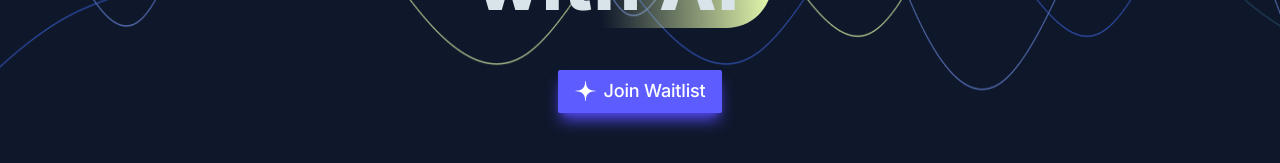
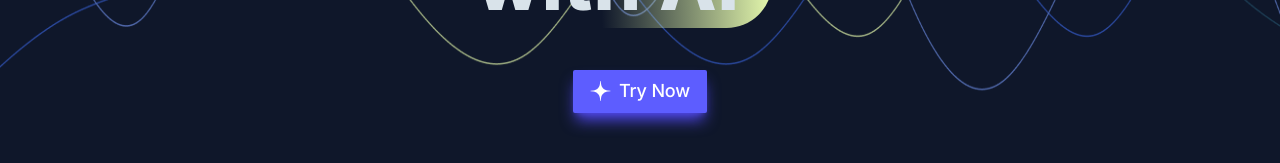
Before and after one commit to upft/upft-web, a Next.js app: page /datainceptor in a window 1280 px wide. Shown: the part 485-648 px from the top of the page. Built offline with nearby package versions, Linux system fonts and the light colour scheme; a web font is replaced by a local one.

Commit message:
try now text

```diff
--- a/components/home/sections/home-hero.tsx
+++ b/components/home/sections/home-hero.tsx
@@ -40,7 +40,7 @@ export default function HomeHero({
                     fill="white"
                   />
                 </svg>
-                Join Waitlist
+                Try Now
               </button>
             </div>
           </div>
--- a/components/misc/join-beta-popup.tsx
+++ b/components/misc/join-beta-popup.tsx
@@ -30,7 +30,7 @@ export default function JoinBetaPopup({ onHide }: { onHide: Function }) {
           >
             <div className="flex items-start justify-between p-5 border-b border-solid border-slate-200 rounded-t">
               <h3 className="text-3xl font-semibold text-white">
-                Join Waitlist!
+                Try Now!
               </h3>
               <button
                 className="p-1 ml-auto bg-transparent border-0 text-white float-right text-3xl leading-none font-semibold outline-none focus:outline-none"
--- a/components/ui/ai-management.tsx
+++ b/components/ui/ai-management.tsx
@@ -51,7 +51,7 @@ export default function AIManagement({
           onClick={() => handleShowModal()}
           className="w-full md:w-fit font-bold md-text-2xl text-black bg-white py-2 px-12 rounded"
         >
-          Join Waitlist
+          Try Now
         </button>
       </div>
     </div>
```
